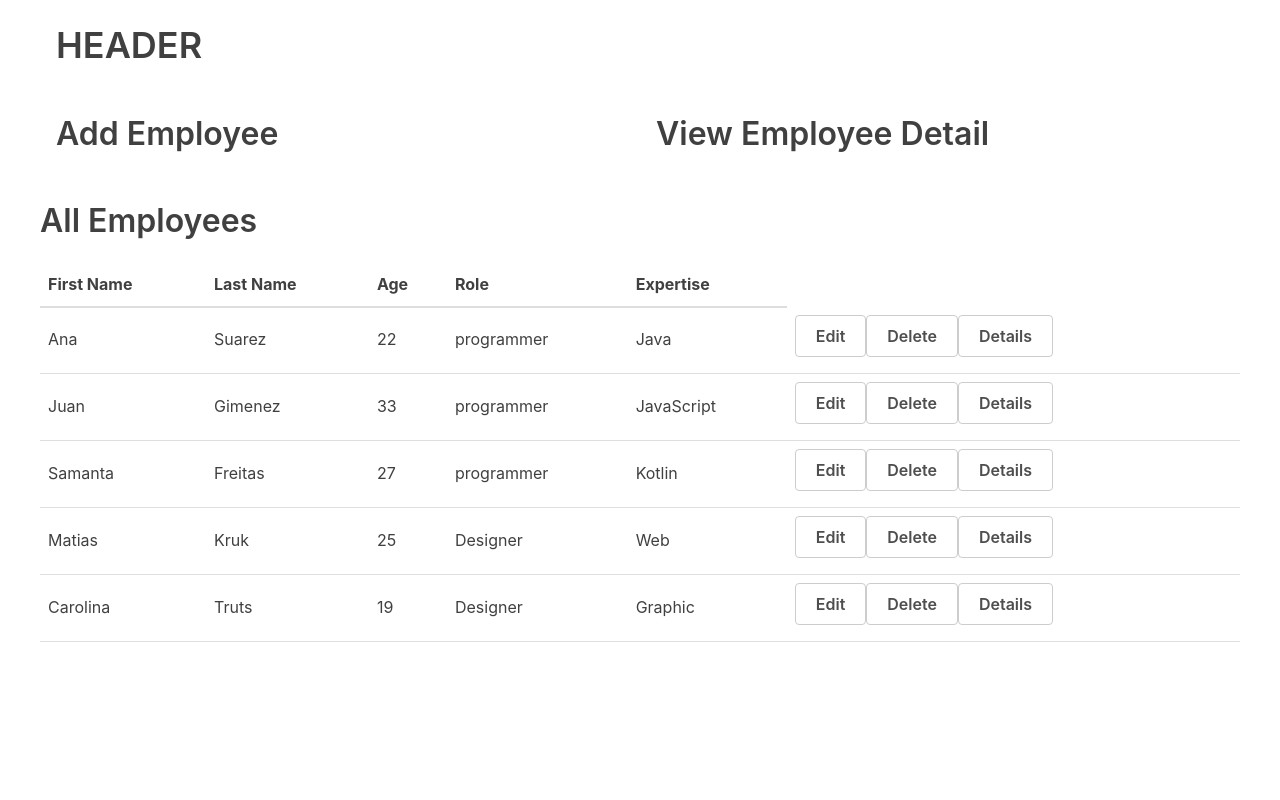
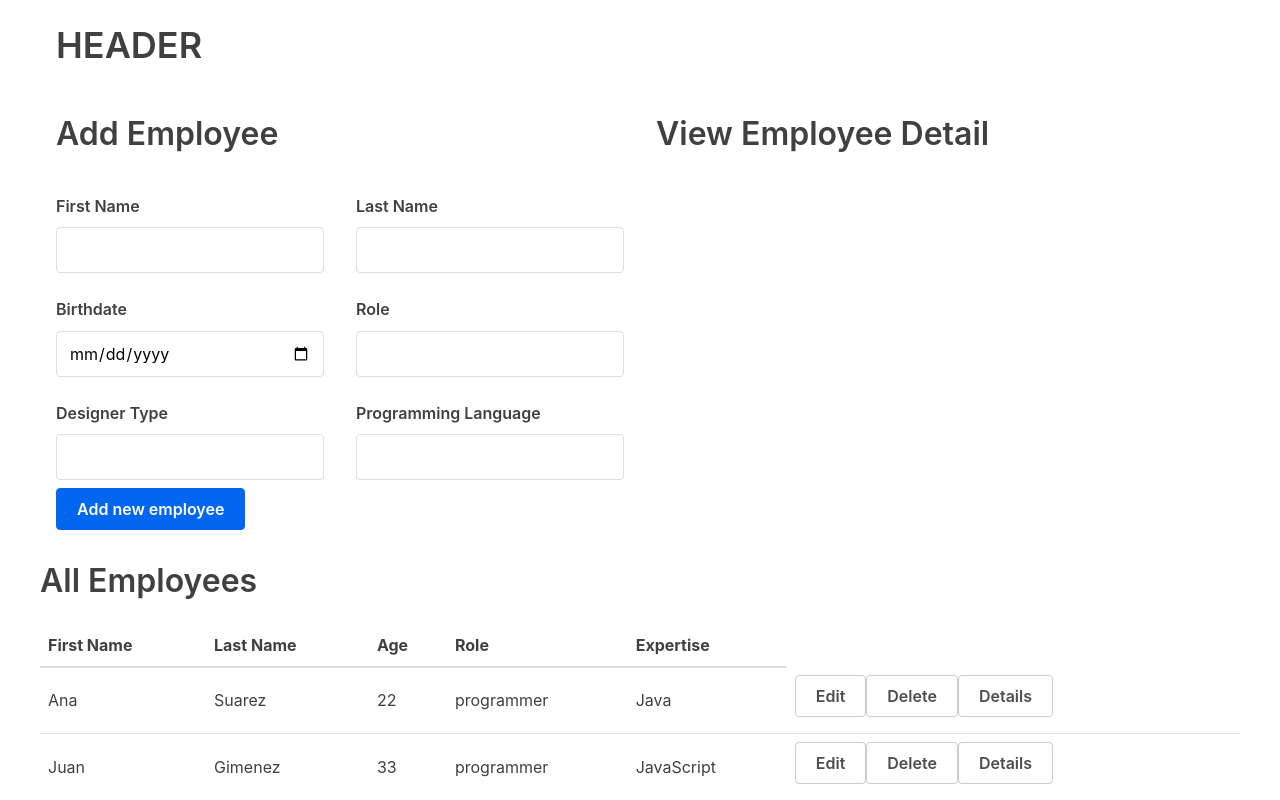
Before and after one commit to dmjau/cs-em-client, a React (Create React App) app: page / in a window 1280 px wide. Shown: the top 800 px of the page. Built offline with nearby package versions, Linux system fonts and the light colour scheme; the HTML template or start-up script is replaced by a standard one.

Commit message:
created form component and communicated with parents

```diff
--- a/src/App.js
+++ b/src/App.js
@@ -1,6 +1,7 @@
 import React, { useState } from 'react';
 import EmployeeTable from './components/EmployeeTable';
 import { v4 as uuidv4 } from 'uuid';
+import AddEmployeeForm from './components/AddEmployeeForm';
 
 function App() {
   const employeesData = [
@@ -59,12 +60,19 @@ function App() {
   //State
   const [employees, setEmployees] = useState(employeesData);
 
+  //Add New User
+  const addEmployee = (employee) => {
+    employee.id = uuidv4();
+    setEmployees([...employees, employee]);
+  };
+
   return (
     <div className="container">
       <h1>HEADER</h1>
       <div className="flex-row">
         <div className="flex-large">
           <h2>Add Employee</h2>
+          <AddEmployeeForm addEmployee={addEmployee} />
         </div>
         <div className="flex-large">
           <h2>View Employee Detail</h2>
--- /dev/null
+++ b/src/components/AddEmployeeForm.jsx
@@ -0,0 +1,104 @@
+import React from 'react';
+import { useForm } from 'react-hook-form';
+
+const AddEmployeeForm = (props) => {
+  const { register, errors, handleSubmit } = useForm();
+
+  const onSubmit = (data, e) => {
+    data.id = null;
+    data.company_id = '1';
+    console.log(data);
+
+    //Validate empty fields
+    if (data.designer_type === '') {
+      data.designer_type = null;
+    } else {
+      data.programming_language = null;
+    }
+    console.log(data.birth_date);
+    props.addEmployee(data);
+
+    //Clean fields
+    e.target.reset();
+  };
+
+  return (
+    <form onSubmit={handleSubmit(onSubmit)}>
+      <div className="flex-row">
+        <div className="flex-large">
+          <label>First Name</label>
+          <input
+            type="text"
+            name="first_name"
+            ref={register({
+              required: { value: true, message: 'It is required' }
+            })}
+          />
+          <div>{errors?.name?.message}</div>
+        </div>
+        <div className="flex-large">
+          <label>Last Name</label>
+          <input
+            type="text"
+            name="last_name"
+            ref={register({
+              required: { value: true, message: 'It is required' }
+            })}
+          />
+          <div>{errors?.username?.message}</div>
+        </div>
+      </div>
+      <div className="flex-row">
+        <div className="flex-large">
+          <label>Birthdate</label>
+          <input
+            type="date"
+            name="birth_date"
+            ref={register({
+              required: { value: true, message: 'It is required' }
+            })}
+          />
+          <div>{errors?.birthDate?.message}</div>
+        </div>
+        <div className="flex-large">
+          <label>Role</label>
+          <input
+            type="text"
+            name="employee_type"
+            ref={register({
+              required: { value: true, message: 'It is required' }
+            })}
+          />
+          <div>{errors?.role?.message}</div>
+        </div>
+      </div>
+      <div className="flex-row">
+        <div className="flex-large">
+          <label>Designer Type</label>
+          <input
+            type="text"
+            name="designer_type"
+            ref={register({
+              required: { value: false, message: 'It is required' }
+            })}
+          />
+          <div>{errors?.designerType?.message}</div>
+        </div>
+        <div className="flex-large">
+          <label>Programming Language</label>
+          <input
+            type="text"
+            name="programming_language"
+            ref={register({
+              required: { value: false, message: 'It is required' }
+            })}
+          />
+          <div>{errors?.programmingLanguage?.message}</div>
+        </div>
+      </div>
+      <button type="submit">Add new employee</button>
+    </form>
+  );
+};
+
+export default AddEmployeeForm;
```
